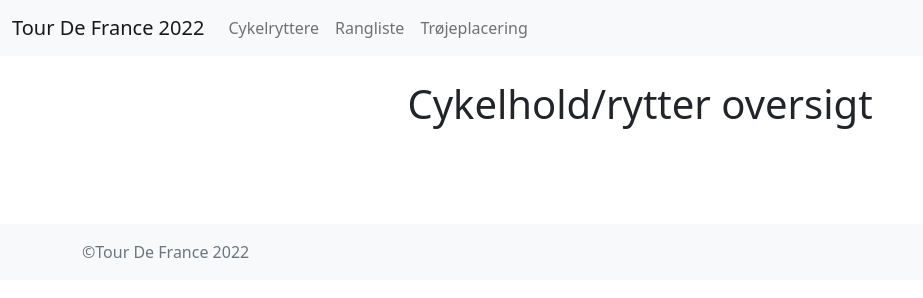
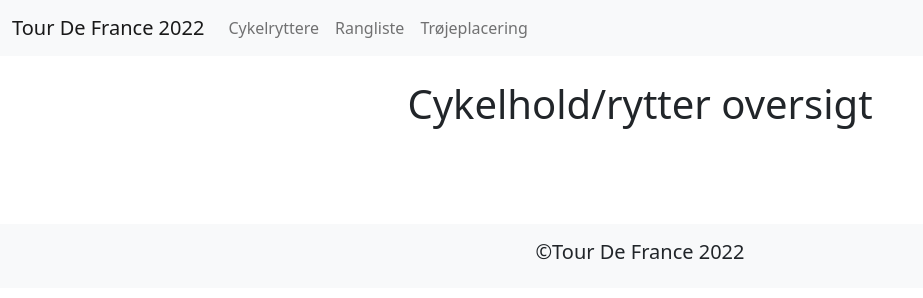
Before and after one commit to Tour-De-France-Eksamen/Frontend, a website built with Parcel: page index.html in a window 1280 px wide. Shown: the whole page, without its empty margins (0-923 px from the left). Built offline with nearby package versions, Linux system fonts and the light colour scheme.

Commit message:
Changes to footer

```diff
--- a/index.html
+++ b/index.html
@@ -41,7 +41,7 @@
 </body>
 <footer class="footer mt-auto py-3 bg-light">
   <div class="container">
-    <span class="text-muted">&#169;Tour De France 2022  </span>
+    <h5 class="text-center">&#169;Tour De France 2022  </h5>
   </div>
 </footer>
 </html>
```
Also changed, not shown: placering.html (+1 -1 lines), trøjer.html (+1 -1 lines).
